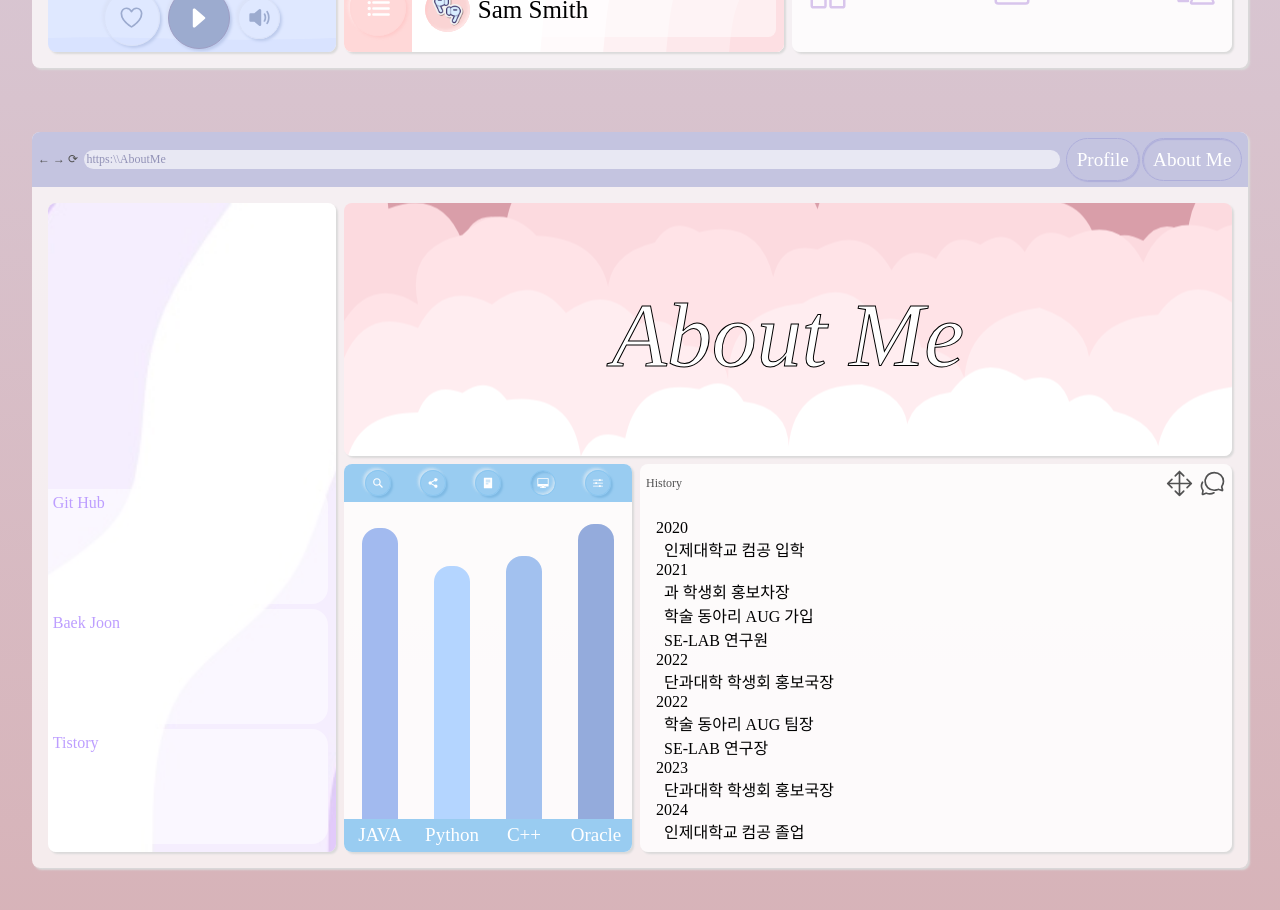
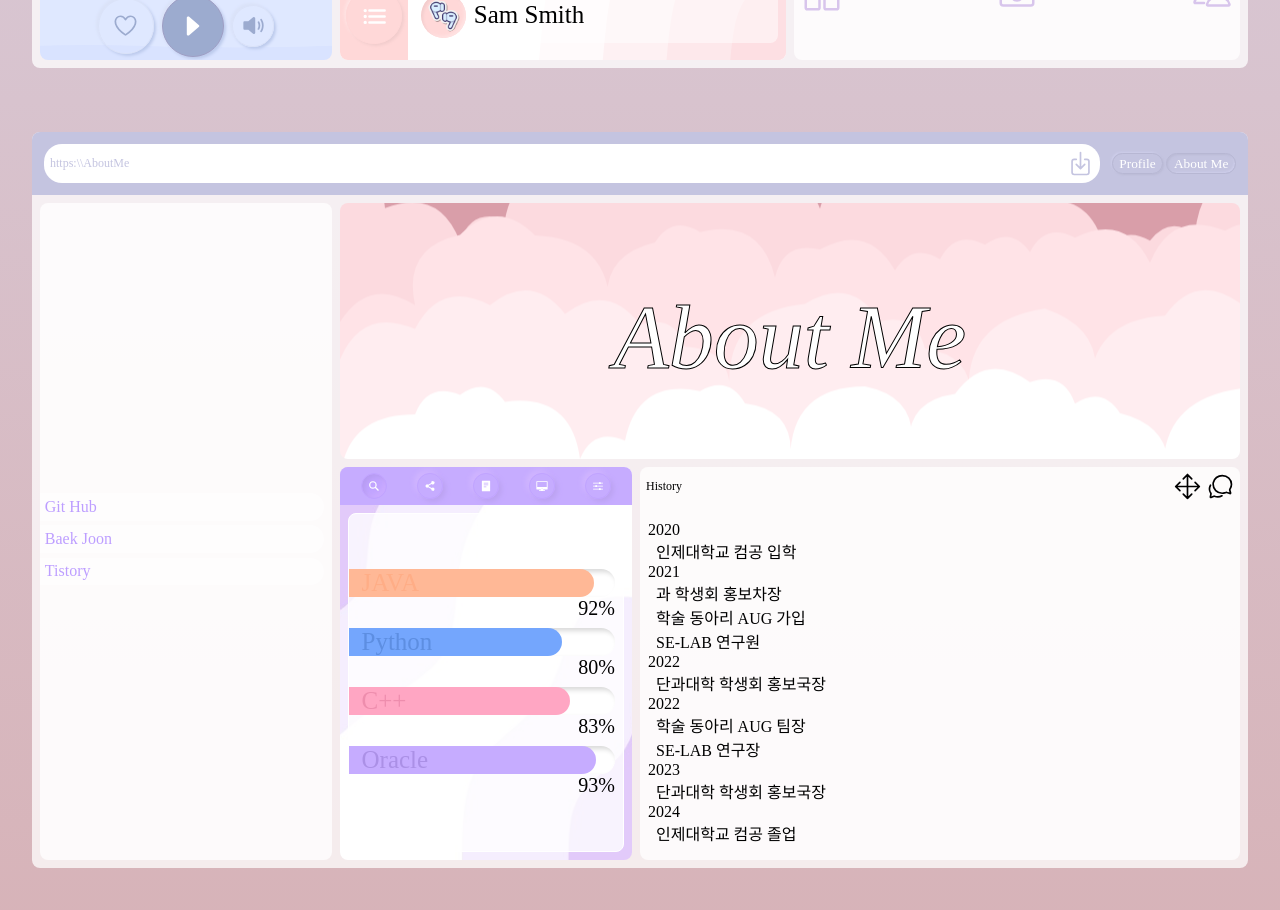
Before and after one commit to 0hxin/AboutMe, a plain HTML site: page index.html in a window 1280 px wide. Shown: the part 1500-2410 px from the top of the page. Drawn offline with nearby package versions, Linux system fonts and the light colour scheme; a web font is replaced by a local one.

Commit message:
skillsection 수정

```diff
--- a/index.html
+++ b/index.html
@@ -23,27 +23,23 @@
       <main>
         <section class="fade-wrap" id="ProfileSection">
           <div class="Box">
-            <div class="Boxheader MainBoxHeader gap BalooPaaji">
-              <div class="gap">
-                <span>←</span>
-                <span>→</span>
-                <span>⟳</span>
-              </div>
+            <div class="Boxheader MainBoxHeader BalooPaaji">
               <div class="HeaderTitle">
                 <span> https:\\Profile </span>
+                <ion-icon
+                  class="TextRight FontLarge"
+                  name="download-outline"
+                ></ion-icon>
               </div>
               <div class="headerSubmit gap">
                 <button
                   onclick="goToScroll('ProfileSection')"
                   disabled
-                  class="MovSansBold"
+                  class="BalooPaaji"
                 >
                   Profile
                 </button>
-                <button
-                  onclick="goToScroll('AboutSection')"
-                  class="MovSansBold"
-                >
+                <button onclick="goToScroll('AboutSection')" class="BalooPaaji">
                   About Me
                 </button>
               </div>
@@ -218,25 +214,24 @@
         </section>
         <section class="fade-wrap" id="AboutSection">
           <div class="Box">
-            <div class="Boxheader MainBoxHeader gap BalooPaaji">
-              <div class="gap">
-                <span>←</span>
-                <span>→</span>
-                <span>⟳</span>
-              </div>
+            <div class="Boxheader MainBoxHeader BalooPaaji">
               <div class="HeaderTitle">
                 <span> https:\\AboutMe </span>
+                <ion-icon
+                  class="TextRight FontLarge"
+                  name="download-outline"
+                ></ion-icon>
               </div>
               <div class="headerSubmit gap">
                 <button
                   onclick="goToScroll('ProfileSection')"
-                  class="MovSansBold"
+                  class="BalooPaaji"
                 >
                   Profile
                 </button>
                 <button
                   onclick="goToScroll('AboutSection')"
-                  class="MovSansBold"
+                  class="BalooPaaji"
                   disabled
                 >
                   About Me
@@ -294,18 +289,32 @@
                     <ion-icon name="desktop-sharp"></ion-icon>
                     <ion-icon name="options-sharp"></ion-icon>
                   </div>
-                  <div class="BoxMain">
-                    <div class="SkillGraphSection">
-                      <div class="SkillGraph"></div>
-                      <div class="SkillGraph"></div>
-                      <div class="SkillGraph"></div>
-                      <div class="SkillGraph"></div>
-                    </div>
-                    <div class="SkillNameSection BalooPaaji">
-                      <span class="SkillName">JAVA</span>
-                      <span class="SkillName">Python</span>
-                      <span class="SkillName">C++</span>
-                      <span class="SkillName">Oracle</span>
+                  <div class="BoxMain BalooPaaji">
+                    <div class="AboutSkillSection gap">
+                      <div class="SkillGraphSection">
+                        <div class="SkillGraph">
+                          <div class="SkillText"></div>
+                        </div>
+                        <span class="SkillNumber Hakgyo TextRight"></span>
+                      </div>
+                      <div class="SkillGraphSection">
+                        <div class="SkillGraph">
+                          <div class="SkillText"></div>
+                        </div>
+                        <span class="SkillNumber Hakgyo TextRight"></span>
+                      </div>
+                      <div class="SkillGraphSection">
+                        <div class="SkillGraph">
+                          <div class="SkillText"></div>
+                        </div>
+                        <span class="SkillNumber Hakgyo TextRight"></span>
+                      </div>
+                      <div class="SkillGraphSection">
+                        <div class="SkillGraph">
+                          <div class="SkillText"></div>
+                        </div>
+                        <span class="SkillNumber Hakgyo TextRight"></span>
+                      </div>
                     </div>
                   </div>
                 </div>
--- a/index.js
+++ b/index.js
@@ -168,25 +168,53 @@ $(document).ready(function () {
 
 // Skill Graph 높이, 색상 설정
 document.addEventListener("DOMContentLoaded", function () {
-  // 각 스킬에 대한 높이와 색깔 값을 설정합니다.
-  const skillStyles = {
-    JAVA: { height: "92%", color: "#a2baef" },
-    Python: { height: "80%", color: "#b4d5ff" },
-    "C++": { height: "83%", color: "#a2c1ef" },
-    Oracle: { height: "93%", color: "#94ABDC" },
-  };
+  const skillStyles = [
+    {
+      text: "JAVA",
+      height: "100%",
+      width: "92%",
+      color: "#FFB896",
+      textcolor: "#ffad86",
+    },
+    {
+      text: "Python",
+      height: "100%",
+      width: "80%",
+      color: "#74A6FD",
+      textcolor: "#5d8ee1",
+    },
+    {
+      text: "C++",
+      height: "100%",
+      width: "83%",
+      color: "#FFA6C3",
+      textcolor: "#ee8dad",
+    },
+    {
+      text: "Oracle",
+      height: "100%",
+      width: "93%",
+      color: "#C6ACFF",
+      textcolor: "#ab90e6",
+    },
+  ];
 
-  // 모든 SkillGraph 요소와 SkillName 요소를 가져옵니다.
-  const skillGraphs = document.querySelectorAll(".SkillGraph");
-  const skillNames = document.querySelectorAll(".SkillName");
+  const skillNames = document.querySelectorAll(".SkillText");
+  const skillNumbers = document.querySelectorAll(".SkillNumber");
 
-  skillGraphs.forEach((graph, index) => {
-    // 해당 SkillGraph의 순서에 맞는 SkillName 요소를 가져옵니다.
-    const skillName = skillNames[index].textContent.trim();
-    // 스킬 이름에 맞는 높이와 색깔을 설정합니다.
-    if (skillStyles[skillName]) {
-      graph.style.height = skillStyles[skillName].height;
-      graph.style.backgroundColor = skillStyles[skillName].color;
+  skillNames.forEach((name, index) => {
+    if (index < skillStyles.length) {
+      name.style.width = skillStyles[index].width;
+      name.style.height = skillStyles[index].height;
+      name.textContent = skillStyles[index].text;
+      name.style.background = skillStyles[index].color;
+      name.style.color = skillStyles[index].textcolor;
+    }
+  });
+
+  skillNumbers.forEach((number, index) => {
+    if (index < skillStyles.length) {
+      number.textContent = skillStyles[index].width;
     }
   });
 });
--- a/styles.css
+++ b/styles.css
@@ -24,8 +24,7 @@
 @media (max-width: 575px) {
   section .Boxheader,
   .myAudio span,
-  .InformationDetail span:nth-child(2),
-  .SkillName {
+  .InformationDetail span:nth-child(2) {
     font-size: 10px;
   }
   .FontLarge {
@@ -69,7 +68,8 @@
     grid-column: 1/3;
     grid-row: 5/7;
   }
-  .InformationDetail {
+  .InformationDetail,
+  .SkillText {
     font-size: 14px;
   }
   .InformationImg {
@@ -92,6 +92,9 @@
     grid-row: 2/5;
     grid-column: 2/3;
   }
+  .SkillNumber {
+    font-size: 6px;
+  }
   /* main-AboutMe, Skill2 */
   .AboutSkill2 {
     grid-row: 2/5;
@@ -102,8 +105,7 @@
 /* 가로모드 모바일 디바이스 (가로 해상도가 576px보다 크고 768px 보다 작은 화면에 적용)  */
 @media (min-width: 576px) and (max-width: 767px) {
   section .Boxheader,
-  .myAudio span,
-  .SkillName {
+  .myAudio span {
     font-size: 8px;
   }
   .FontLarge,
@@ -132,7 +134,8 @@
     grid-column: 4/6;
     grid-row: 1/4;
   }
-  .ProfilePhoto .Boxheader span:nth-child(2) {
+  .ProfilePhoto .Boxheader span:nth-child(2),
+  .SkillNumber {
     font-size: 6px;
   }
   /* main-Profile, Music */
@@ -152,7 +155,8 @@
     display: grid;
     grid-template-columns: repeat(2, auto);
   }
-  .InformationDetail span:nth-child(2) {
+  .InformationDetail span:nth-child(2),
+  .SkillText {
     font-size: 10px;
   }
   .InformationSection {
@@ -177,22 +181,24 @@
   /* main-AboutMe, Skill */
   .AboutSkill {
     grid-row: 3/7;
-    grid-column: 3/6;
+    grid-column: 3/5;
   }
   /* main-AboutMe, Skill2 */
   .AboutSkill2 {
     grid-row: 3/7;
-    grid-column: 6/8;
+    grid-column: 5/8;
   }
 }
 
 /*태블릿 디바이스 (가로 해상도가 768px보다 크고 991px 보다 작은 화면에 적용)  */
 @media (min-width: 768px) and (max-width: 991px) {
   section .Boxheader,
-  .myAudio span {
+  .myAudio span,
+  .SkillNumber {
     font-size: 11px;
   }
-  .FontLarge {
+  .FontLarge,
+  .SkillText {
     font-size: 20px;
   }
   .BoxSection {
@@ -258,12 +264,12 @@
   /* main-AboutMe, Skill */
   .AboutSkill {
     grid-row: 2/4;
-    grid-column: 1/4;
+    grid-column: 1/3;
   }
   /* main-AboutMe, Skill2 */
   .AboutSkill2 {
     grid-row: 2/4;
-    grid-column: 4/6;
+    grid-column: 3/6;
   }
 }
 
@@ -271,11 +277,13 @@
 @media (min-width: 992px) and (max-width: 1199px) {
   section .Boxheader,
   .myAudio span,
-  .InformationDetail span:nth-child(2) {
+  .InformationDetail span:nth-child(2),
+  .SkillNumber {
     font-size: 12px;
   }
   .FontLarge,
-  .InformationDetail span {
+  .InformationDetail span,
+  .SkillText {
     font-size: 17px;
   }
   .BoxSection {
@@ -393,21 +401,21 @@
   .InformationImg {
     width: 45px;
   }
-  .InformationDetail {
+  .InformationDetail,
+  .SkillText {
     font-size: 25px;
   }
-  .InformationDetail span:nth-child(2) {
+  .InformationDetail span:nth-child(2),
+  .SnsText,
+  .SnsDetail,
+  .SnsBtn button,
+  .SkillNumber {
     font-size: 20px;
   }
   /* main-Profile, SNS */
   .ProfileSNS {
     grid-column: 4/6;
     grid-row: 2/4;
-  }
-  .SnsText,
-  .SnsDetail,
-  .SnsBtn button {
-    font-size: 20px;
   }
   .Snsfooter {
     font-size: 40px;
@@ -571,72 +579,71 @@ section {
   gap: 0.5em;
 }
 /* main-Box */
-.Box {
-  display: grid;
-  grid-template-rows: auto 1fr;
-  background-color: rgba(255, 255, 255, 0.74);
-  border: 1px solid rgb(99, 99, 99);
-  border-radius: 0.5em;
+.Box,
+.Boxheader,
+.BoxMain {
   width: 100%;
   height: 100%;
   overflow: hidden;
+  padding: 0.5em;
+  border: none;
+  z-index: 2;
+}
+.Box {
+  overflow: hidden;
+  display: grid;
+  grid-template-rows: auto 1fr;
+  border-radius: 0.5em;
+  padding: 0;
+  position: relative;
+}
+.Box {
+  background-color: rgba(255, 255, 255, 0.74);
+}
+.BoxMain {
+  align-content: center;
 }
 .Boxheader {
-  width: 100%;
-  padding: 0.5em;
-  border-bottom: 1px solid rgb(99, 99, 99);
-  color: white;
+  justify-items: center;
+  align-items: center;
   display: flex;
-  align-items: center;
-  overflow: hidden;
-}
-.BoxMain {
-  padding: 1em;
-  overflow: hidden;
-}
-/* sectionBox */
-section .Box {
-  border: none;
-  box-shadow: 2px 2px 2px #dadada;
-}
-section .Boxheader {
-  border: none;
-  color: rgb(82, 82, 82);
-  justify-content: center;
 }
 /* main-BoxHeader Color */
 .MainBoxHeader {
+  display: grid;
+  grid-template-columns: 1fr auto;
+  padding: 1em;
+  gap: 1em;
   background-color: #c4c4e0;
-  display: grid;
-  grid-template-columns: auto 1fr auto;
-  font-size: 1.5vw;
+}
+.HeaderTitle,
+.headerSubmit button {
+  border-radius: 1.5em;
+  align-self: center;
 }
 .HeaderTitle {
+  align-items: center;
   width: 100%;
-  padding: 0.2em;
-  background-color: rgba(255, 255, 255, 0.619);
-  border-radius: 1.5em;
-  color: #9292b7;
+  display: flex;
+  vertical-align: middle;
+  padding: 0.5em;
+  color: #c4c4e0;
+  background-color: white;
 }
 /* main-BoxHeader btn */
 .headerSubmit button {
+  cursor: pointer;
   color: white;
-  font-size: 1.5vw;
+  border: 1px solid #b7b7d3;
   background-color: transparent;
-  cursor: pointer;
-  border-radius: 1.5em;
-  border: 1px solid #aeaeda;
-  padding: 0.5em;
-  transition: 0.3s ease-in-out;
-  box-shadow: 1px 1px 1px #aeaeda;
+  box-shadow: 1px 1px 2px #babad5, -1px -1px 2px #ceceeb;
+  padding: 0.1em 0.5em;
 }
-.headerSubmit button:hover:not(:disabled) {
-  box-shadow: none;
-  background-color: #b5b5dd;
+.headerSubmit button:hover:not(:disabled),
+.headerSubmit button:disabled {
+  box-shadow: inset 1px 1px 2px #babad5, inset -1px -1px 2px #ceceeb;
 }
-.headerSubmit button:disabled,
-.headerSubmit button:disabled:hover {
-  box-shadow: inset 1px 1px 1px #aeaeda;
+.headerSubmit button:disabled {
   cursor: default;
 }
 /* main-Section */
@@ -711,14 +718,13 @@ section .Boxheader {
 .ProfileInformation .Boxheader ion-icon,
 .AboutSkill .Boxheader ion-icon {
   padding: 0.5em;
-  box-shadow: 2px 2px 3px #ffcbcb, -2px -2px 3px rgb(255, 230, 230);
+  box-shadow: 2px 2px 3px #f2cdcd, -2px -2px 3px #ffe3e3;
   border-radius: 50%;
   border: 1px solid #ffd7d7;
 }
 .ProfileInformation .Boxheader ion-icon:nth-of-type(3),
 .InformationImg {
-  background-color: rgb(250, 212, 212);
-  box-shadow: inset 2px 2px 3px #ffcbcb, inset -2px -2px 3px rgb(255, 230, 230);
+  box-shadow: inset 2px 2px 3px #f2cdcd, inset -2px -2px 3px #ffe3e3;
 }
 .ProfileInformation .BoxMain {
   padding: 0.3em 0.5em;
@@ -984,54 +990,57 @@ input[type="range"]::-moz-range-thumb {
   margin-left: 0.5em;
 }
 /* main-AboutMe, Skill1 */
-.AboutSkill .Boxheader,
-.SkillNameSection {
-  background-color: #99ccf1;
+.AboutSkill .Box {
+  background: url("images/purpleWavy.jpg") center/cover no-repeat;
+}
+.AboutSkill .Boxheader {
+  background-color: #c6acff;
   color: white;
   justify-content: space-around;
 }
 .AboutSkill .Boxheader ion-icon {
-  border: 1px solid #8ac6f0;
-  box-shadow: 2px 2px 2px #7fbae4, -2px -2px 3px rgba(245, 245, 245, 0.533);
+  border: 1px solid #c1a4ff;
+  box-shadow: 3px 3px 5px #bca3f2, -3px -3px 5px #d0b5ff;
 }
-.AboutSkill .Boxheader ion-icon:nth-child(4) {
-  box-shadow: inset 2px 2px 2px #7fbae4,
-    inset -2px -2px 3px rgba(245, 245, 245, 0.533);
+.AboutSkill .Boxheader ion-icon:nth-child(1) {
+  background: #c1a4ff;
+  box-shadow: inset 3px 3px 5px #b79cf2, inset -3px -3px 5px #cbacff;
 }
-.AboutSkill .BoxMain {
-  padding: 0;
-  display: grid;
-  grid-template-rows: 1fr auto;
-  text-align: center;
-}
-.SkillGraphSection,
-.SkillNameSection {
-  display: grid;
-  grid-template-columns: repeat(4, 1fr);
-  align-items: flex-end;
-  justify-items: center;
+.AboutSkillSection {
+  width: 100%;
+  height: 100%;
+  background-color: rgba(255, 255, 255, 0.777);
+  border: 1px solid white;
+  border-radius: 0.5em;
+  padding: 0.5em 0.5em 0.5em 0em;
+  display: flex;
+  flex-direction: column;
+  justify-content: center;
 }
 .SkillGraphSection {
+  display: grid;
+  grid-template-rows: repeat(2, auto);
+}
+.SkillGraph {
   grid-row: 1/2;
   width: 100%;
-  height: 100%;
+  height: inherit;
+  background: #ffffff;
+  box-shadow: inset 3px 3px 5px #d9d9d9, inset -3px -3px 5px #ffffff;
+  height: inherit;
 }
-.SkillGraph {
-  width: 50%;
-  border-top-left-radius: 1em;
-  border-top-right-radius: 1em;
+.SkillGraph,
+.SkillText {
+  border-top-right-radius: 2em;
+  border-bottom-right-radius: 2em;
 }
-.SkillNameSection {
+.SkillText {
+  padding: 0em 0.5em;
+}
+.SkillNumber {
   grid-row: 2/3;
 }
-.SkillName {
-  padding: 0.3em;
-  border-radius: 1em;
-}
 /* main-AboutMe, Skill2 */
-.AboutSkill2 .Box {
-  background: url("images/purpleWavy.jpg") center/cover no-repeat;
-}
 .AboutSkill2 .BoxMain {
   padding: 0.5em 0em;
   display: grid;
```
Also changed, not shown: images/cloud.png (added).
